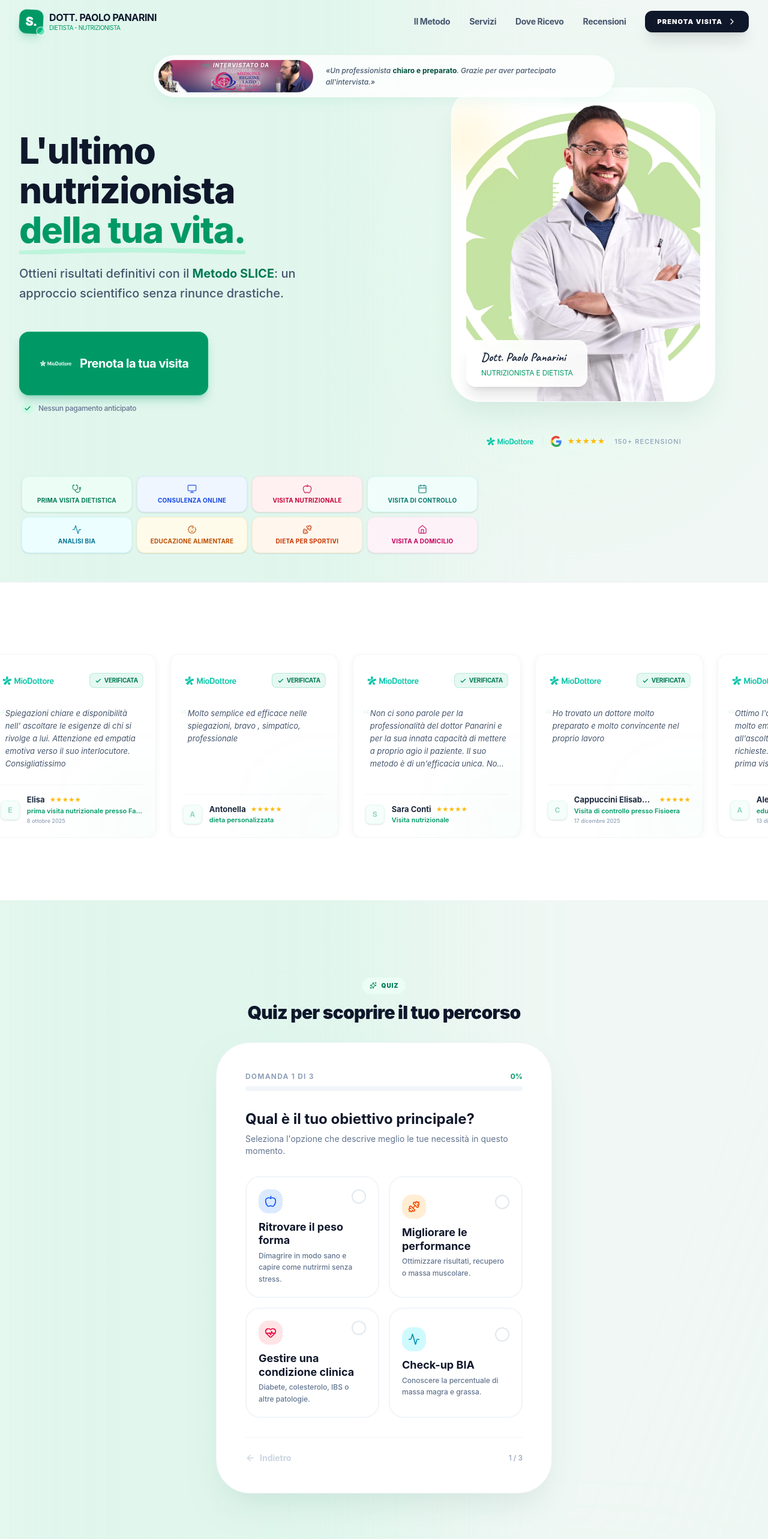
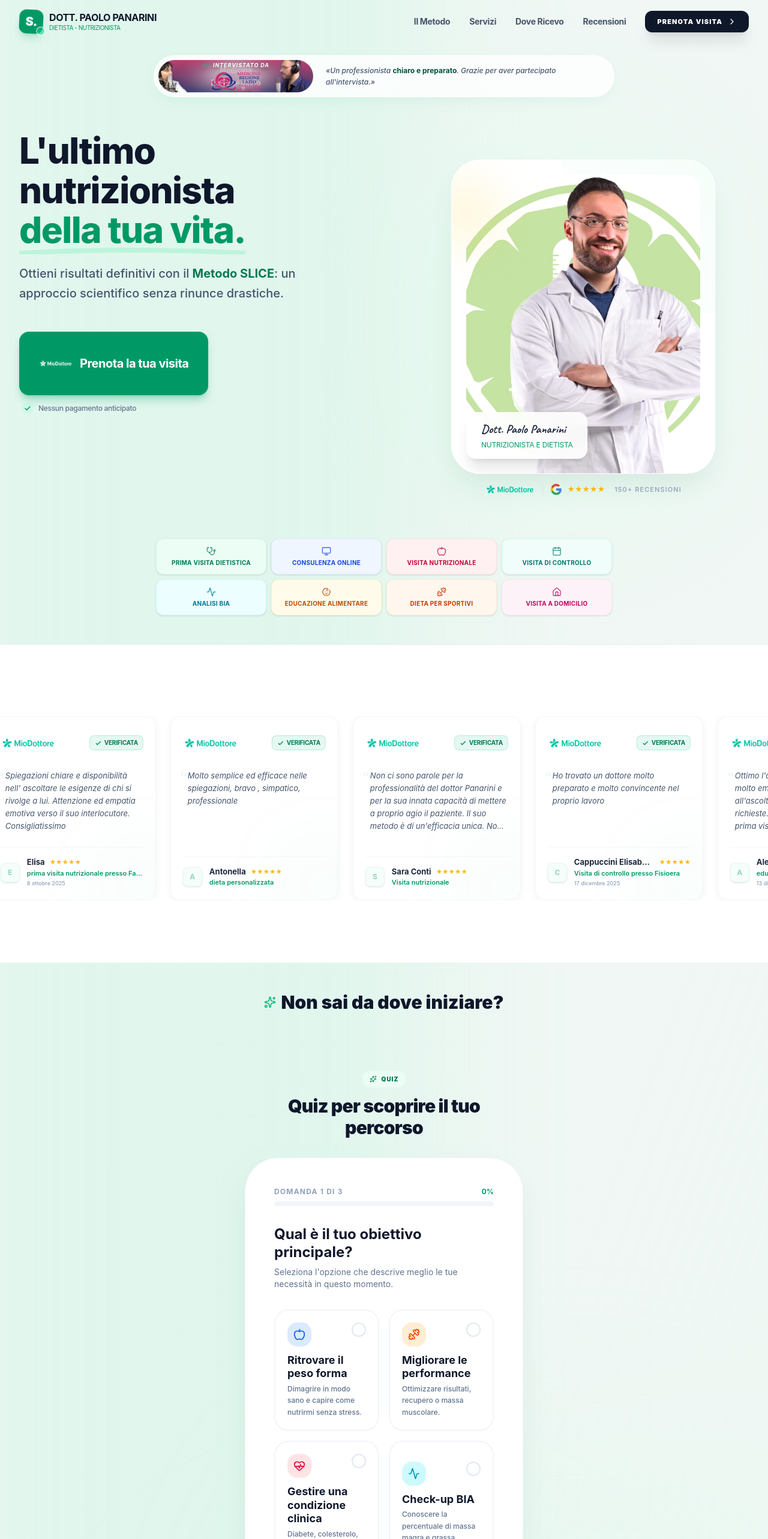
Before and after one commit to Thommy-String/drslice, a React (Vite) app: page / in a window 1280 px wide. Shown: the top 2566 px of the page at 60% size. Built offline with nearby package versions, Linux system fonts and the light colour scheme.

Commit message:
Fix duplicate quiz, responsive styling and scroll behaviour

```diff
--- a/src/components/HeroSection.jsx
+++ b/src/components/HeroSection.jsx
@@ -1,5 +1,6 @@
 // src/components/HeroSection.jsx
 import React from 'react';
+import { Sparkles } from 'lucide-react';
 import { Button } from './Button';
 import { Navbar } from './Navbar';
 import { TrustBanner } from './TrustBanner';
@@ -118,11 +119,12 @@ export function HeroSection() {
 
 
             {/* Image Right / Bottom -> Now Top / First in flow */}
-            <div className="order-1 lg:order-2 relative mx-auto w-full max-w-[280px] sm:max-w-[320px] lg:max-w-[480px] lg:pl-10 pb-2 lg:pb-0 pt-0 lg:pt-0 -mt-6 lg:-mt-12">
+            <div className="order-1 lg:order-2 relative mx-auto w-full max-w-[280px] sm:max-w-[320px] lg:max-w-[480px] lg:pl-10 pb-2 lg:pb-0 pt-0 lg:pt-8 -mt-6 lg:-mt-0">
+
               {/* Background abstract elements for depth */}
               <div className="absolute top-1/2 left-1/2 -translate-x-1/2 -translate-y-1/2 w-[120%] h-[120%] bg-gradient-to-tr from-green-100/40 to-emerald-50/40 rounded-full blur-3xl -z-10"></div>
 
-              <div className="relative rounded-[2rem] md:rounded-[3rem] overflow-hidden shadow-2xl shadow-emerald-900/10 bg-white pt-6 px-6 pb-0 aspect-square lg:aspect-[4.2/5] border border-white/80 backdrop-blur-sm top-0 lg:-top-6">
+              <div className="relative rounded-[2rem] md:rounded-[3rem] overflow-hidden shadow-2xl shadow-emerald-900/10 bg-white pt-6 px-6 pb-0 aspect-square lg:aspect-[4.2/5] border border-white/80 backdrop-blur-sm top-0 lg:top-4">
 
                 {/* Visual Accent/Glass Overlay inside card */}
                 <div className="absolute top-0 right-0 w-64 h-64 bg-gradient-to-bl from-emerald-100/20 to-transparent rounded-bl-full z-0"></div>
@@ -227,7 +229,7 @@ export function HeroSection() {
 
           </div>
 
-          <div className="hidden lg:block w-full max-w-3xl lg:mt-8">
+          <div className="hidden lg:flex w-full justify-center max-w-3xl lg:mt-8 mx-auto">
              <HeroServiceTags />
           </div>
 
@@ -238,23 +240,18 @@ export function HeroSection() {
             </div>
           </div>
 
-          {/* Service Quiz - Spostato qui subito sotto le recensioni */}
-          <div className="w-[100vw] mt-0 bg-transparent flex justify-center pb-8 pt-12 ml-[calc(-50vw+50%)] relative z-10">
-            <div className="w-full max-w-2xl px-4 sm:px-6 lg:px-8">
-              <ServiceQuiz />
-            </div>
+          {/* Quiz Section - Restored under Reviews */}
+          <div className="mt-12 z-50 flex flex-col items-center justify-center max-w-lg mx-auto w-full">
+            <h3 className="text-xl lg:text-3xl font-black mb-4 flex items-center gap-2">
+              <Sparkles className="w-5 h-5 text-emerald-500" />
+              Non sai da dove iniziare?
+            </h3>
+            <ServiceQuiz />
           </div>
 
           {/* Moved Services here, just under the Hero logic so it spans full width and acts as a clear divider */}
           <div className="mt-8 lg:mt-12 w-[100vw] ml-[calc(-50vw+50%)] relative z-10 transition-all duration-500">
             <Services />
-          </div>
-
-          {/* Service Quiz */}
-          <div className="w-[100vw] mt-0 bg-transparent flex justify-center pb-8 pt-12 ml-[calc(-50vw+50%)] relative z-10">
-            <div className="w-full max-w-2xl px-4 sm:px-6 lg:px-8">
-              <ServiceQuiz />
-            </div>
           </div>
 
           {/* Underneath the grid, taking full width */}
--- a/src/components/Methodology.jsx
+++ b/src/components/Methodology.jsx
@@ -31,30 +31,51 @@ const steps = [
 
 export function Methodology() {
   const [activeIndex, setActiveIndex] = React.useState(-1);
+  const [isDesktop, setIsDesktop] = React.useState(false);
 
   React.useEffect(() => {
+    // Check if we are on desktop
+    const checkIsDesktop = () => {
+      const desktop = window.innerWidth >= 768; // md breakpoint in tailwind is 768px
+      setIsDesktop(desktop);
+      // Reset active state when switching to desktop to prevent stuck active styles
+      if (desktop) {
+        setActiveIndex(-1);
+      }
+    };
+
+    checkIsDesktop();
+    window.addEventListener('resize', checkIsDesktop);
+
+    // Scroll animation on mobile
     const handleScroll = () => {
+      // Very strict check: do absolutely nothing on scroll if desktop
+      if (window.innerWidth >= 768) return;
+
       const cards = document.querySelectorAll('.methodology-card');
       const viewportCenter = window.innerHeight / 2;
 
       let currentActive = -1;
       cards.forEach((card, index) => {
         const rect = card.getBoundingClientRect();
-        if (rect.top < viewportCenter && rect.bottom > viewportCenter) {
+        // Restore fluid scroll bounding logic
+        if (rect.top <= viewportCenter && rect.bottom >= viewportCenter) {
           currentActive = index;
         }
       });
 
-      if (currentActive !== activeIndex) {
-        setActiveIndex(currentActive);
-      }
+      setActiveIndex(currentActive);
     };
 
     window.addEventListener('scroll', handleScroll, { passive: true });
-    handleScroll(); // Initial check
+    // setTimeout solves immediate flashing on page reload
+    setTimeout(handleScroll, 100);
 
-    return () => window.removeEventListener('scroll', handleScroll);
-  }, [activeIndex]);
+    return () => {
+      window.removeEventListener('scroll', handleScroll);
+      window.removeEventListener('resize', checkIsDesktop);
+    };
+  }, []);
 
   return (
     <section id="metodo" className="py-24 bg-[#050505] overflow-hidden">
@@ -79,9 +100,11 @@ export function Methodology() {
           {steps.map((step, index) => (
             <div
               key={step.letter}
-              className={`methodology-card group relative bg-[#0A0A0A] border rounded-3xl p-8 py-12 transition-all duration-300 overflow-hidden flex flex-col items-center text-center ${
+              onMouseEnter={() => { if (isDesktop) setActiveIndex(index); }}
+              onMouseLeave={() => { if (isDesktop) setActiveIndex(-1); }}
+              className={`methodology-card group relative bg-[#0A0A0A] border rounded-3xl p-8 py-12 transition-all duration-300 overflow-hidden flex flex-col items-center text-center cursor-default ${
                 activeIndex === index
-                  ? 'border-emerald-500/50 bg-[#0F0F0F] ring-1 ring-emerald-500/20 shadow-[0_0_60px_-12px_rgba(16,185,129,0.3)]'
+                  ? 'border-emerald-500/50 bg-[#0F0F0F] ring-1 ring-emerald-500/20 shadow-[0_0_60px_-12px_rgba(16,185,129,0.3)] lg:-translate-y-2'
                   : 'border-white/5'
               }`}
             >
```
